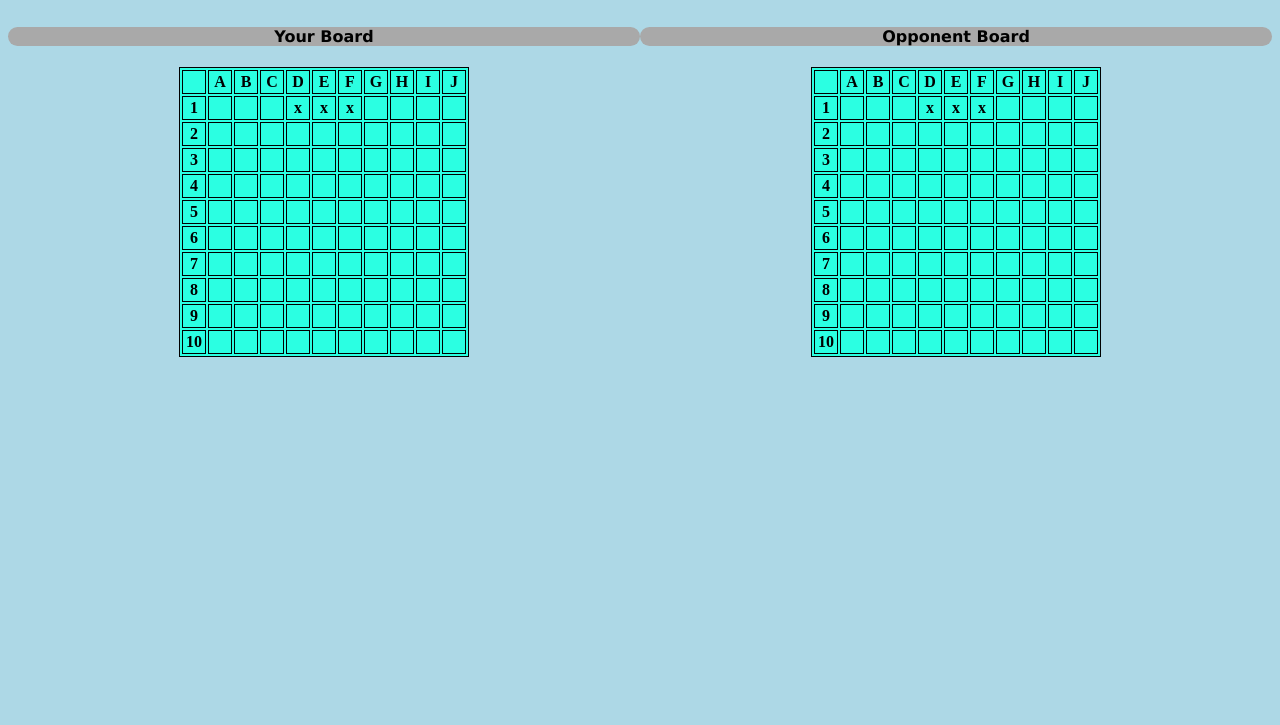
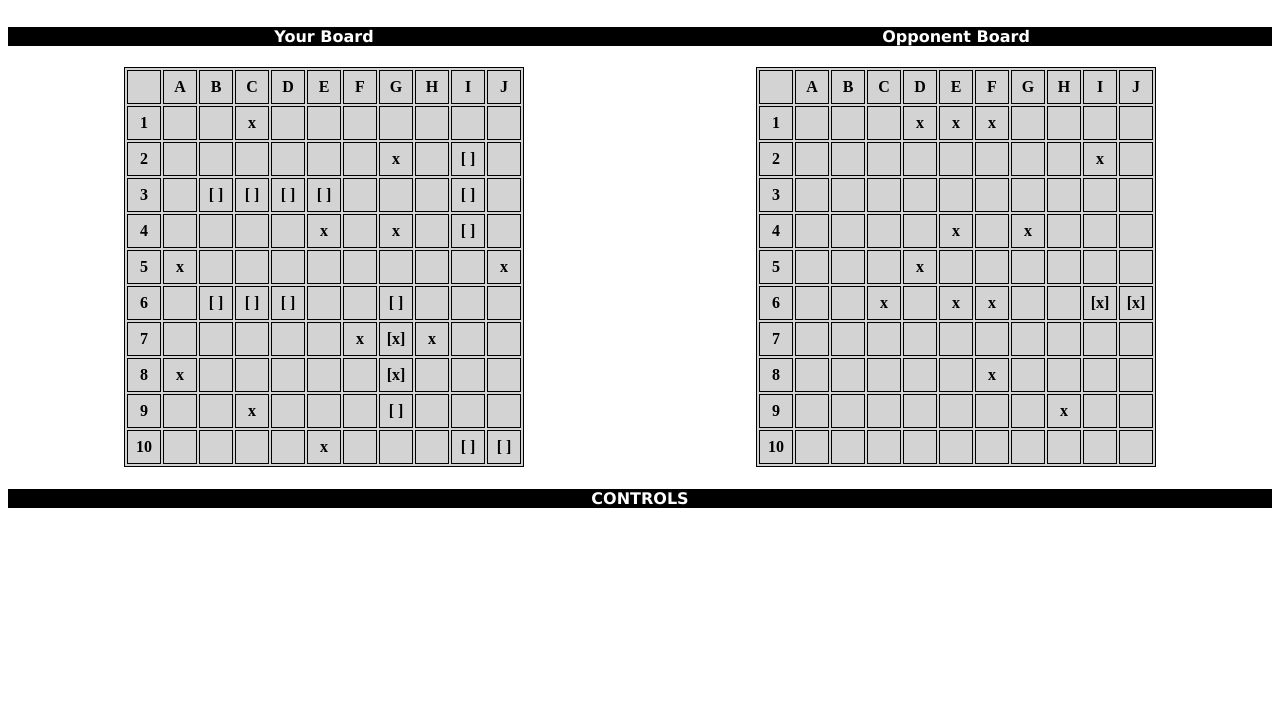
Before and after one commit to BrendonKing32/Battleship, a plain HTML site: page gameboard.html in a window 1280 px wide. Shown: the part 75-800 px from the top of the page. Drawn offline with Linux system fonts and the light colour scheme.

Commit message:
Overhaul UI
Cleaned up the CSS to make the page more professional and readable.

Updated the tables on gameboard.html to contain a game state for the battleship game.

renamed contact.html to about.html (website does not require a contact page but does eventually require a page containing important details about the source code)

```diff
--- /dev/null
+++ b/about.html
@@ -0,0 +1,13 @@
+<!DOCTYPE html>
+<html lang="en">
+<head>
+    <meta charset="UTF-8">
+    <title>Important Info</title>
+    <meta name="viewport" content="width=device-width, initial-scale=1">
+    <link rel="stylesheet" type="text/css" media="screen" href="main.css" />
+    <script type="text/javascript" src="main.js"></script>
+</head>
+<body>
+
+</body>
+</html>
--- a/gameboard.html
+++ b/gameboard.html
@@ -31,10 +31,10 @@
               <th>1</th>
               <th></th>
               <th></th>
+              <th>x</th>
               <th></th>
-              <th>x</th>
-              <th>x</th>
-              <th>x</th>
+              <th></th>
+              <th></th>
               <th></th>
               <th></th>
               <th></th>
@@ -48,13 +48,40 @@
               <th></th>
               <th></th>
               <th></th>
+              <th>x</th>
+              <th></th>
+              <th>[ ]</th>
+              <th></th>
+            </tr>
+            <tr>
+              <th>3</th>
+              <th></th>
+              <th>[ ]</th>
+              <th>[ ]</th>
+              <th>[ ]</th>
+              <th>[ ]</th>
+              <th></th>
+              <th></th>
+              <th></th>
+              <th>[ ]</th>
+              <th></th>
+            </tr>
+            <tr>
+              <th>4</th>
               <th></th>
               <th></th>
               <th></th>
               <th></th>
+              <th>x</th>
+              <th></th>
+              <th>x</th>
+              <th></th>
+              <th>[ ]</th>
+              <th></th>
             </tr>
             <tr>
-              <th>3</th>
+              <th>5</th>
+              <th>x</th>
               <th></th>
               <th></th>
               <th></th>
@@ -63,44 +90,17 @@
               <th></th>
               <th></th>
               <th></th>
-              <th></th>
-              <th></th>
-            </tr>
-            <tr>
-              <th>4</th>
-              <th></th>
-              <th></th>
-              <th></th>
-              <th></th>
-              <th></th>
-              <th></th>
-              <th></th>
-              <th></th>
-              <th></th>
-              <th></th>
-            </tr>
-            <tr>
-              <th>5</th>
-              <th></th>
-              <th></th>
-              <th></th>
-              <th></th>
-              <th></th>
-              <th></th>
-              <th></th>
-              <th></th>
-              <th></th>
-              <th></th>
+              <th>x</th>
             </tr>
             <tr>
               <th>6</th>
               <th></th>
+              <th>[ ]</th>
+              <th>[ ]</th>
+              <th>[ ]</th>
               <th></th>
               <th></th>
-              <th></th>
-              <th></th>
-              <th></th>
-              <th></th>
+              <th>[ ]</th>
               <th></th>
               <th></th>
               <th></th>
@@ -112,21 +112,21 @@
               <th></th>
               <th></th>
               <th></th>
+              <th>x</th>
+              <th>[x]</th>
+              <th>x</th>
+              <th></th>
+              <th></th>
+            </tr>
+            <tr>
+              <th>8</th>
+              <th>x</th>
               <th></th>
               <th></th>
               <th></th>
               <th></th>
               <th></th>
-            </tr>
-            <tr>
-              <th>8</th>
-              <th></th>
-              <th></th>
-              <th></th>
-              <th></th>
-              <th></th>
-              <th></th>
-              <th></th>
+              <th>[x]</th>
               <th></th>
               <th></th>
               <th></th>
@@ -135,11 +135,11 @@
               <th>9</th>
               <th></th>
               <th></th>
+              <th>x</th>
               <th></th>
               <th></th>
               <th></th>
-              <th></th>
-              <th></th>
+              <th>[ ]</th>
               <th></th>
               <th></th>
               <th></th>
@@ -150,12 +150,12 @@
               <th></th>
               <th></th>
               <th></th>
+              <th>x</th>
               <th></th>
               <th></th>
               <th></th>
-              <th></th>
-              <th></th>
-              <th></th>
+              <th>[ ]</th>
+              <th>[ ]</th>
             </tr>
           </table>
         </div>
@@ -198,7 +198,7 @@
               <th></th>
               <th></th>
               <th></th>
-              <th></th>
+              <th>x</th>
               <th></th>
             </tr>
             <tr>
@@ -220,9 +220,9 @@
               <th></th>
               <th></th>
               <th></th>
+              <th>x</th>
               <th></th>
-              <th></th>
-              <th></th>
+              <th>x</th>
               <th></th>
               <th></th>
               <th></th>
@@ -232,7 +232,7 @@
               <th></th>
               <th></th>
               <th></th>
-              <th></th>
+              <th>x</th>
               <th></th>
               <th></th>
               <th></th>
@@ -244,14 +244,14 @@
               <th>6</th>
               <th></th>
               <th></th>
+              <th>x</th>
+              <th></th>
+              <th>x</th>
+              <th>x</th>
               <th></th>
               <th></th>
-              <th></th>
-              <th></th>
-              <th></th>
-              <th></th>
-              <th></th>
-              <th></th>
+              <th>[x]</th>
+              <th>[x]</th>
             </tr>
             <tr>
               <th>7</th>
@@ -273,7 +273,7 @@
               <th></th>
               <th></th>
               <th></th>
-              <th></th>
+              <th>x</th>
               <th></th>
               <th></th>
               <th></th>
@@ -288,7 +288,7 @@
               <th></th>
               <th></th>
               <th></th>
-              <th></th>
+              <th>x</th>
               <th></th>
               <th></th>
             </tr>
@@ -308,5 +308,6 @@
           </table>
         </div>
     </div>
+    <h4>CONTROLS</h4>
 </body>
 </html>
--- a/main.css
+++ b/main.css
@@ -1,5 +1,5 @@
 body {
-    background: lightblue;
+
 }
 
 .column {
@@ -14,54 +14,26 @@ body {
 }
 
 h1 {
-    text-indent: 10px;
     font-family: 'Lucida Sans', 'Lucida Sans Regular', 'Lucida Grande', 'Lucida Sans Unicode', Geneva, Verdana, sans-serif
 }
 
 h2 {
-    border-radius: 20px;
-    text-indent: 10px;
     background: darkgray;
     font-family: 'Lucida Sans', 'Lucida Sans Regular', 'Lucida Grande', 'Lucida Sans Unicode', Geneva, Verdana, sans-serif
 }
 
 h3 {
-    border-radius: 20px;
-    text-indent: 10px;
-    background: darkgray;
+    background: black;
+    color: white;
     font-family: 'Lucida Sans', 'Lucida Sans Regular', 'Lucida Grande', 'Lucida Sans Unicode', Geneva, Verdana, sans-serif
 }
 
 h4 {
-    border-radius: 20px;
+
     text-align: center;
-    background: darkgray;
+    background: black;
+    color: white;
     font-family: 'Lucida Sans', 'Lucida Sans Regular', 'Lucida Grande', 'Lucida Sans Unicode', Geneva, Verdana, sans-serif
-}
-
-nav {
-    width: 100%;
-    background-color:darkgray;
-    text-align: center;
-    padding: 10px 0;
-    font-family: 'Lucida Sans', 'Lucida Sans Regular', 'Lucida Grande', 'Lucida Sans Unicode', Geneva, Verdana, sans-serif
-}
-
-nav ul{
-    list-style: none;
-    margin: 0 2px;
-    padding: 0;
-    display: flex;
-    justify-content: space-around;
-}
-
-nav a {
-    font-weight: normal;
-    padding: 10px 5px;
-}
-nav a:hover {
-    background-color: black;
-    font: white;
 }
 
 p {
@@ -75,13 +47,17 @@ ol {
 }
 
 img {
-    border-color: rgb(121, 120, 120);
+    border-color: black;
+}
+
+caption {
+    font-family: 'Lucida Sans', 'Lucida Sans Regular', 'Lucida Grande', 'Lucida Sans Unicode', Geneva, Verdana, sans-serif
 }
 
 table, td, th {
     table-layout: fixed;
-    width:20px;
-    height: 20px;
-    background: rgb(43, 255, 226);
+    width:30px;
+    height: 30px;
+    background: lightgray;
     border: 1px solid black;
 }
--- a/main.js
+++ b/main.js
@@ -1,4 +1,5 @@
 function generate_table() {
+
     // get the reference for the body
     var body = document.getElementsByTagName("body")[0];
 
@@ -7,11 +8,11 @@ function generate_table() {
     var tblBody = document.createElement("tbody");
 
     // creating all cells
-  for (var i = 0; i < 8; i++) {
+    for (var i = 0; i < 10; i++) {
         // creates a table row
         var row = document.createElement("tr");
 
-    for (var j = 0; j < 8; j++) {
+        for (var j = 0; j < 10; j++) {
             // Create a <td> element and a text node, make the text
             // node the contents of the <td>, and put the <td> at
             // the end of the table row
@@ -20,11 +21,9 @@ function generate_table() {
             cell.appendChild(cellText);
             row.appendChild(cell);
         }
-
         // add the row to the end of the table body
         tblBody.appendChild(row);
     }
-
     // put the <tbody> in the <table>
     tbl.appendChild(tblBody);
     // appends <table> into <body>
```
Also changed, not shown: contact.html (deleted, +0 -10 lines), index.html (+2 -5 lines). Lines whose indentation alone changed are shown as unchanged.
